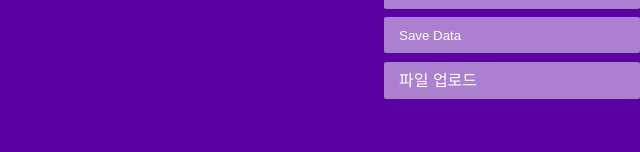
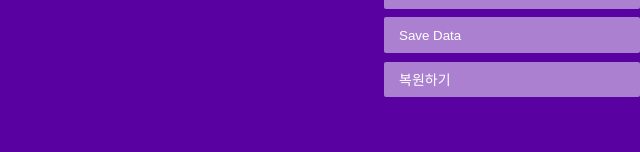
Before and after one commit to jisu-moon/todo-app, a React (Create React App) app: page / in a window 1280 px wide. Shown: the part 143-295 px from the top of the page, without its empty margins (640-1280 px from the left). Built offline with nearby package versions, Linux system fonts and the light colour scheme.

Commit message:
복원하기 기능 수정

```diff
--- a/src/components/RestorationButton.tsx
+++ b/src/components/RestorationButton.tsx
@@ -20,6 +20,7 @@ const Label = styled.label`
   border: 0;
   text-align: left;
   cursor: pointer;
+  font-size: 14px;
   &:hover {
     opacity: 0.5;
   }
@@ -53,7 +54,7 @@ function RestorationButton() {
   return (
     <>
       <Input id='restoration' type='file' onChange={onChange} accept='.txt' />
-      <Label htmlFor='restoration'>파일 업로드</Label>
+      <Label htmlFor='restoration'>복원하기</Label>
     </>
   );
 }
```
